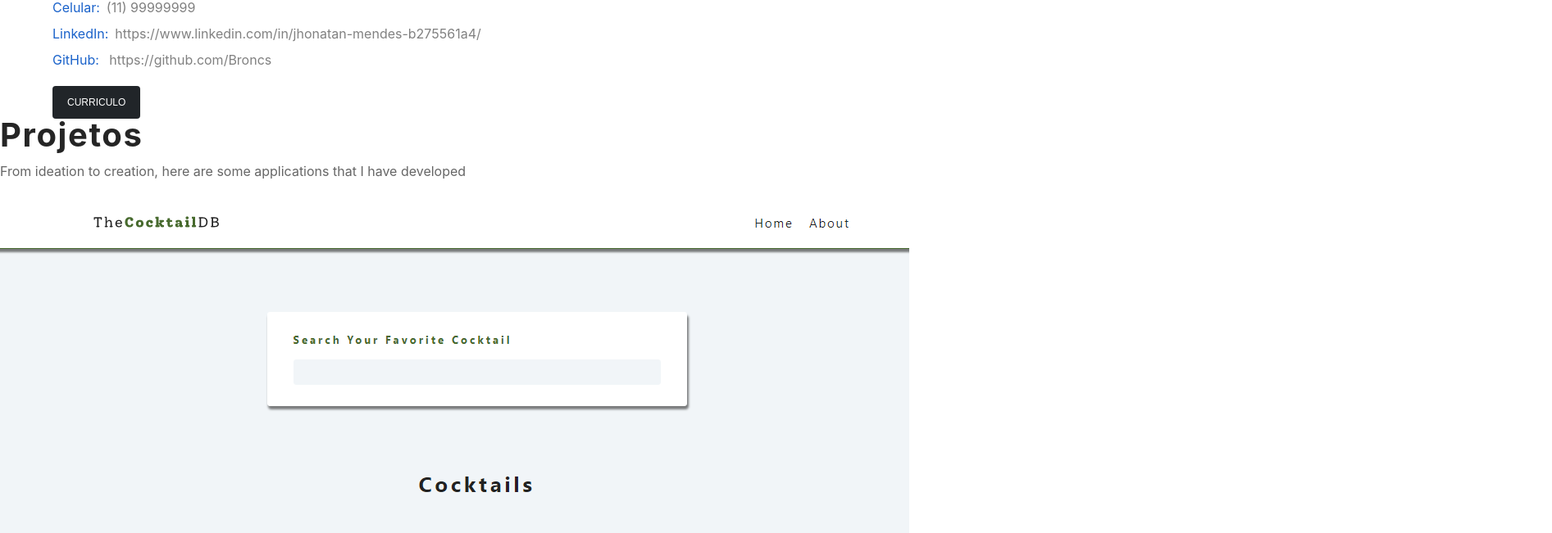
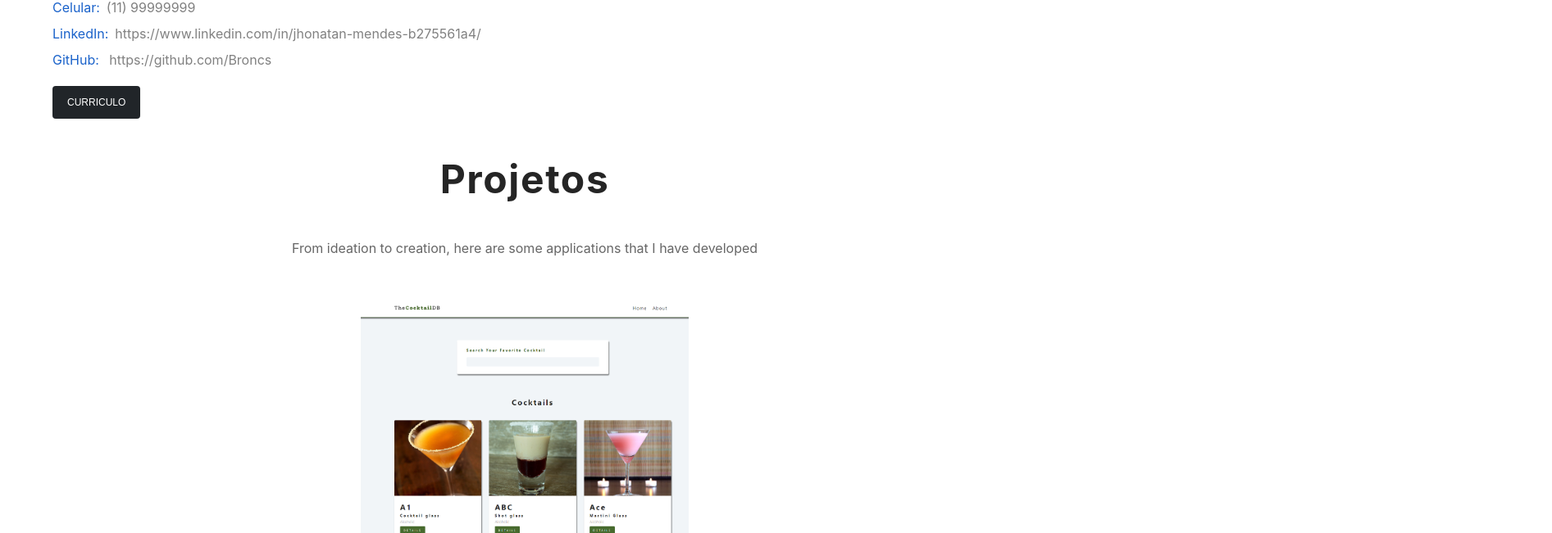
Before and after one commit to Broncs/Portfolio, a React (Create React App) app: page / in a window 1280 px wide. Shown: the part 1513-2164 px from the top of the page at 82% size, 1893 px wide, since content can reach past the window. Built offline with nearby package versions, Linux system fonts and the light colour scheme.

Commit message:
styling projects section

```diff
--- a/src/components/Projects.js
+++ b/src/components/Projects.js
@@ -6,25 +6,42 @@ import project3 from "../images/stripe.PNG";
 const Projects = () => {
   return (
     <section id="projects">
-      <div>
-        <div>
+      <div className="container">
+        <div className="project-info">
           <h2>Projetos</h2>
           <p>
             From ideation to creation, here are some applications that I have
             developed
           </p>
         </div>
-      </div>
 
-      <div>
-        <div>
-          <img src={project1} alt="cocktail" />
-        </div>
-        <div>
-          <img src={project2} alt="color" />
-        </div>
-        <div>
-          <img src={project3} alt="stripe" />
+        <div className="img-container">
+          <div className="content">
+            <div className="content-overlay"></div>
+            <img src={project1} alt="cocktail" />
+            <div className="content-details fadeIn-top">
+              <h3>This is a title</h3>
+              <p>This is a short description</p>
+            </div>
+          </div>
+
+          <div className="content">
+            <div className="content-overlay"></div>
+            <img src={project2} alt="cocktail" />
+            <div className="content-details fadeIn-top">
+              <h3>This is a title</h3>
+              <p>This is a short description</p>
+            </div>
+          </div>
+
+          <div className="content">
+            <div className="content-overlay"></div>
+            <img src={project3} alt="cocktail" />
+            <div className="content-details fadeIn-top">
+              <h3>This is a title</h3>
+              <p>This is a short description</p>
+            </div>
+          </div>
         </div>
       </div>
     </section>
--- /dev/null
+++ b/src/scss/_projects.scss
@@ -0,0 +1,82 @@
+.project-info {
+  margin: 50px 0;
+  text-align: center;
+
+  h2 {
+    font-size: 3rem;
+    margin-bottom: 3rem;
+  }
+}
+.content {
+  position: relative;
+  width: 90%;
+  max-width: 400px;
+  margin: auto;
+  overflow: hidden;
+
+  .content-overlay {
+    background: rgba(0, 0, 0, 0.7);
+    position: absolute;
+    height: 99%;
+    width: 100%;
+    left: 0;
+    top: 0;
+    bottom: 0;
+    right: 0;
+    opacity: 0;
+    -webkit-transition: all 0.4s ease-in-out 0s;
+    -moz-transition: all 0.4s ease-in-out 0s;
+    transition: all 0.4s ease-in-out 0s;
+  }
+  &:hover .content-overlay {
+    opacity: 1;
+  }
+}
+
+.img-container {
+  display: grid;
+  row-gap: 40px;
+  grid-template-columns: 1fr;
+
+  div img {
+    width: 100%;
+  }
+}
+
+.content-details {
+  position: absolute;
+  text-align: center;
+  padding-left: 1em;
+  padding-right: 1em;
+  width: 100%;
+  top: 50%;
+  left: 50%;
+  opacity: 0;
+  -webkit-transform: translate(-50%, -50%);
+  -moz-transform: translate(-50%, -50%);
+  transform: translate(-50%, -50%);
+  -webkit-transition: all 0.3s ease-in-out 0s;
+  -moz-transition: all 0.3s ease-in-out 0s;
+  transition: all 0.3s ease-in-out 0s;
+
+  h3 {
+    color: #fff;
+    font-weight: 500;
+    letter-spacing: 0.15em;
+    margin-bottom: 0.5em;
+    text-transform: uppercase;
+  }
+  p {
+    color: #fff;
+    font-size: 0.8em;
+  }
+}
+.content:hover .content-details {
+  top: 50%;
+  left: 50%;
+  opacity: 1;
+}
+
+.fadeIn-top {
+  top: 20%;
+}
--- a/src/scss/style.scss
+++ b/src/scss/style.scss
@@ -3,6 +3,7 @@
 @import "btn";
 @import "hero";
 @import "about";
+@import "projects";
 
 *,
 ::after,
@@ -40,7 +41,7 @@ h1 {
   font-size: 3rem;
 }
 h2 {
-  font-size: 2rem;
+  font-size: 1.8rem;
 }
 h3 {
   font-size: 1.25rem;
```
Also changed, not shown: 2 other files (tests, documents, lock files or other folders).
